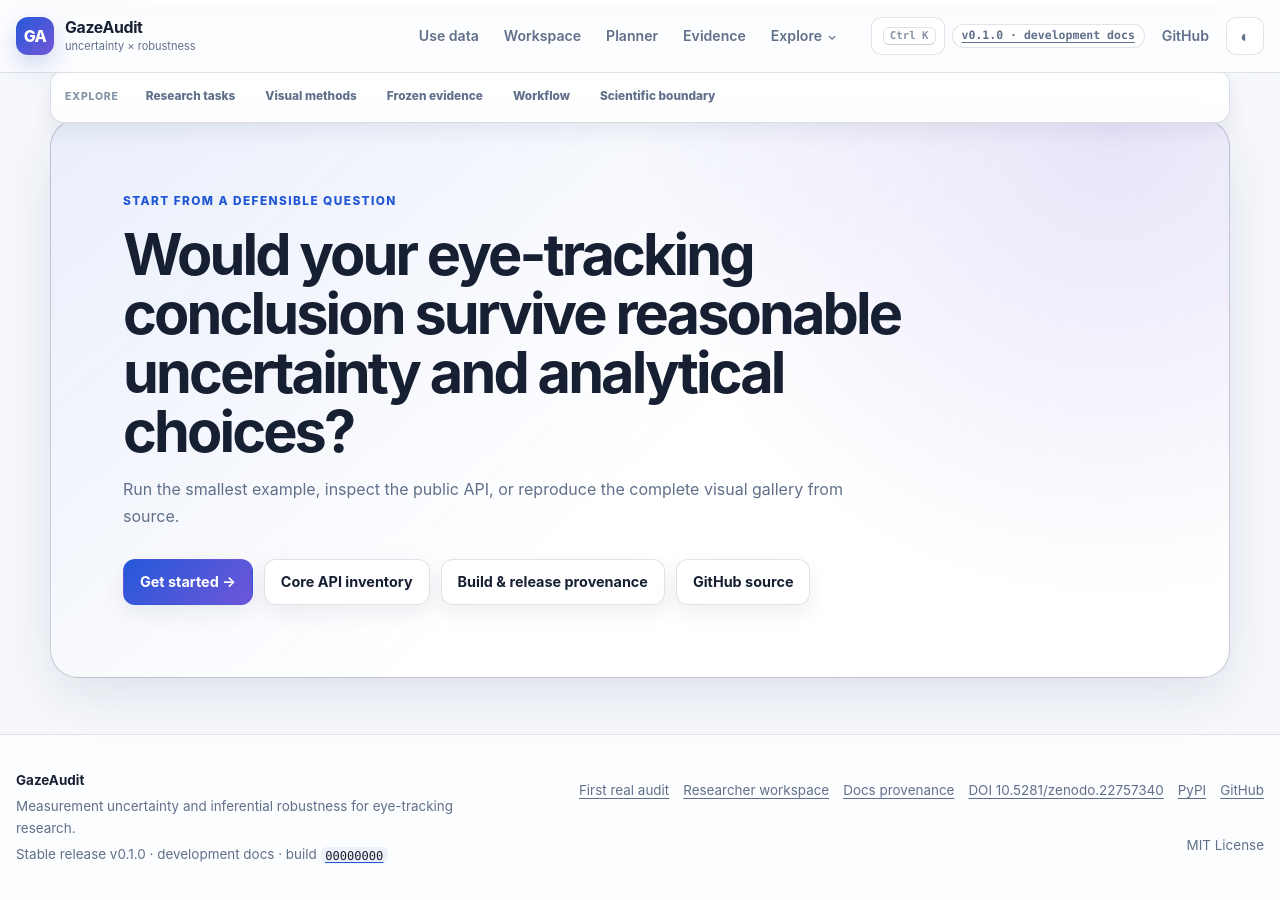
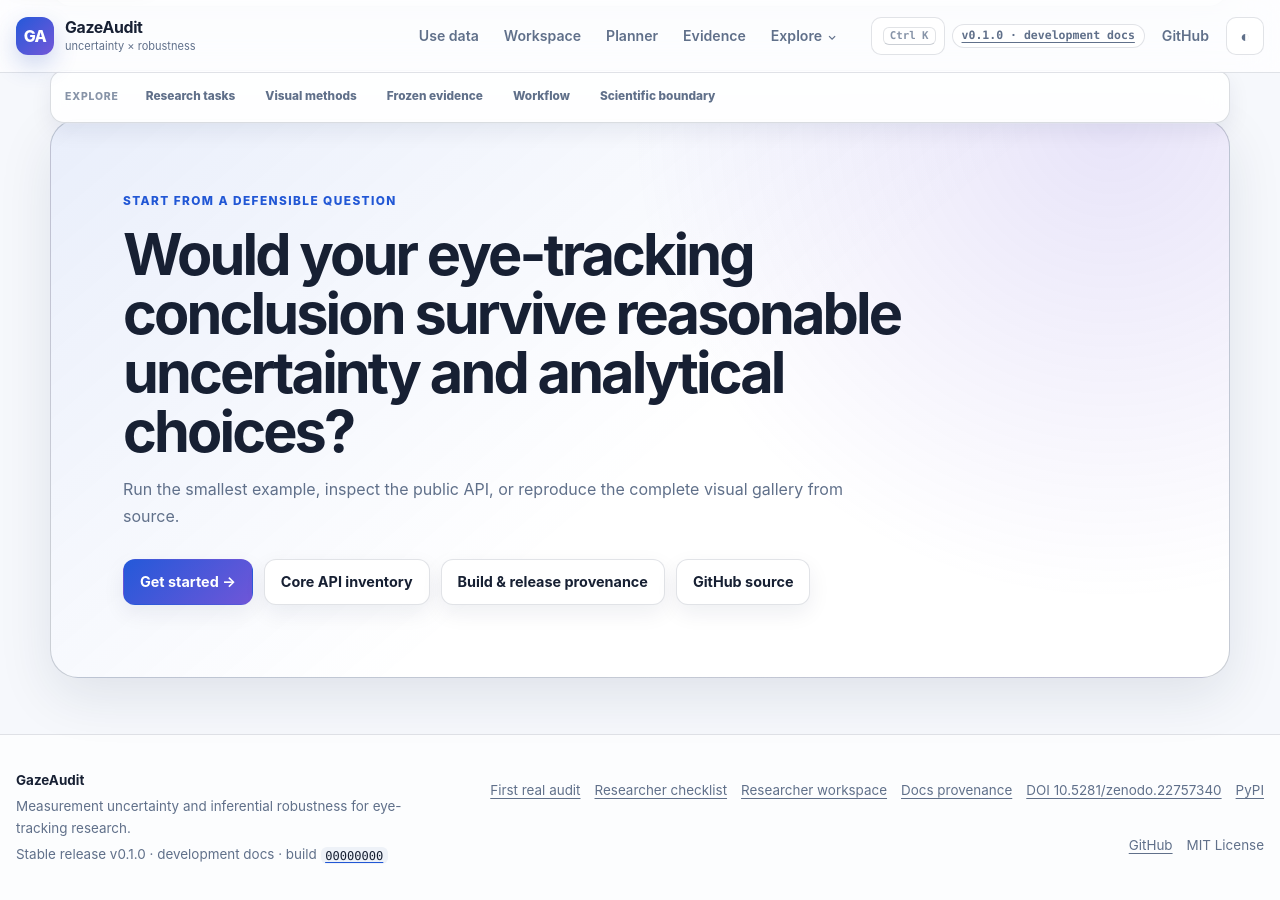
Before and after one commit to stefanosbalaskas/GazeAudit, a Jekyll site: the page built from index.md, in a window 1280 px wide and 900 px high, scrolled down 7169 px. Built offline with Jekyll 4.4.1, drawn with Linux system fonts in a browser that asks for light colours.

Commit message:
docs: surface researcher guidance persistently

```diff
--- a/_layouts/default.html
+++ b/_layouts/default.html
@@ -74,8 +74,10 @@
               <span>Apply</span>
               <a href="{{ '/docs/workflows/' | relative_url }}">Workflows</a>
               <a href="{{ '/docs/articles/' | relative_url }}">Articles</a>
+              <a href="{{ '/docs/guides/researcher-audit-checklist/' | relative_url }}">Researcher checklist</a>
               <a href="{{ '/docs/guides/audit-record-map/' | relative_url }}">Audit record map</a>
               <a href="{{ '/docs/guides/audit-output-bundle/' | relative_url }}">Output bundle</a>
+              <a href="{{ '/docs/examples/decision-to-report/' | relative_url }}">Decision to report</a>
             </div>
             <div class="nav-explore-group">
               <span>Reference</span>
@@ -119,8 +121,10 @@
           <span>Apply</span>
           <a href="{{ '/docs/workflows/' | relative_url }}">Workflows</a>
           <a href="{{ '/docs/articles/' | relative_url }}">Articles</a>
+          <a href="{{ '/docs/guides/researcher-audit-checklist/' | relative_url }}">Researcher checklist</a>
           <a href="{{ '/docs/guides/audit-record-map/' | relative_url }}">Audit record map</a>
           <a href="{{ '/docs/guides/audit-output-bundle/' | relative_url }}">Output bundle</a>
+          <a href="{{ '/docs/examples/decision-to-report/' | relative_url }}">Decision to report</a>
         </div>
         <div class="mobile-nav-group">
           <span>Reference</span>
@@ -157,6 +161,8 @@
 
             <p class="nav-label">Guides</p>
             <a href="{{ '/docs/guides/project-starter/' | relative_url }}">Project starter</a>
+            <a href="{{ '/docs/guides/researcher-audit-checklist/' | relative_url }}">Researcher checklist</a>
+            <a href="{{ '/docs/guides/audit-decision-log-template/' | relative_url }}">Decision log template</a>
             <a href="{{ '/docs/guides/audit-record-map/' | relative_url }}">Audit record map</a>
             <a href="{{ '/docs/guides/audit-output-bundle/' | relative_url }}">Output bundle</a>
             <a href="{{ '/docs/guides/data-onboarding/' | relative_url }}">Data onboarding</a>
@@ -257,6 +264,7 @@
       </div>
       <div class="footer-links">
         <a href="{{ '/docs/guides/first-real-audit/' | relative_url }}">First real audit</a>
+        <a href="{{ '/docs/guides/researcher-audit-checklist/' | relative_url }}">Researcher checklist</a>
         <a href="{{ '/docs/workspace/' | relative_url }}">Researcher workspace</a>
         <a href="{{ '/docs/reference/site-provenance/' | relative_url }}">Docs provenance</a>
         <a href="https://doi.org/10.5281/zenodo.22757340">DOI 10.5281/zenodo.22757340</a>
```
Also changed, not shown: other parts of _layouts/default.html (+1 -0 lines).
